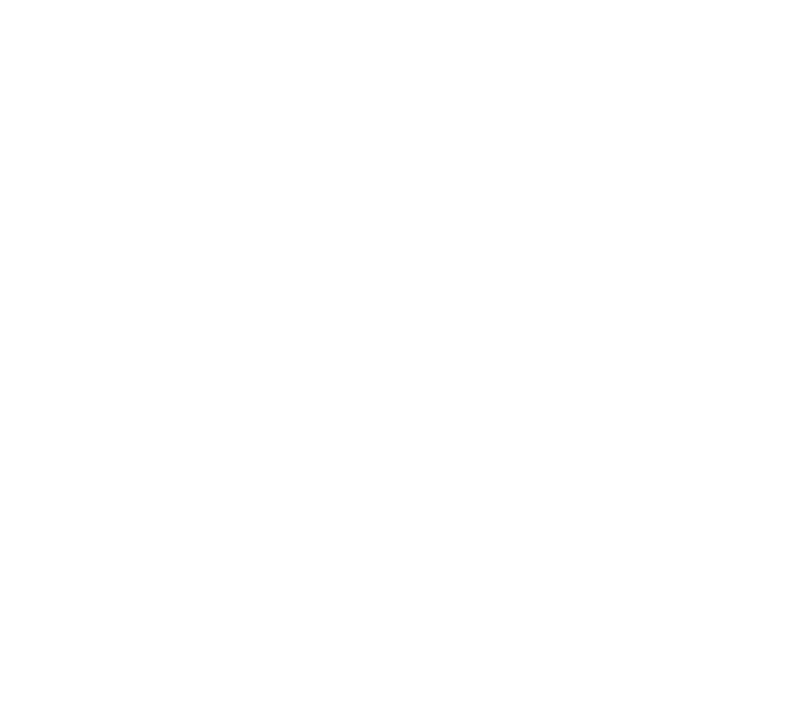
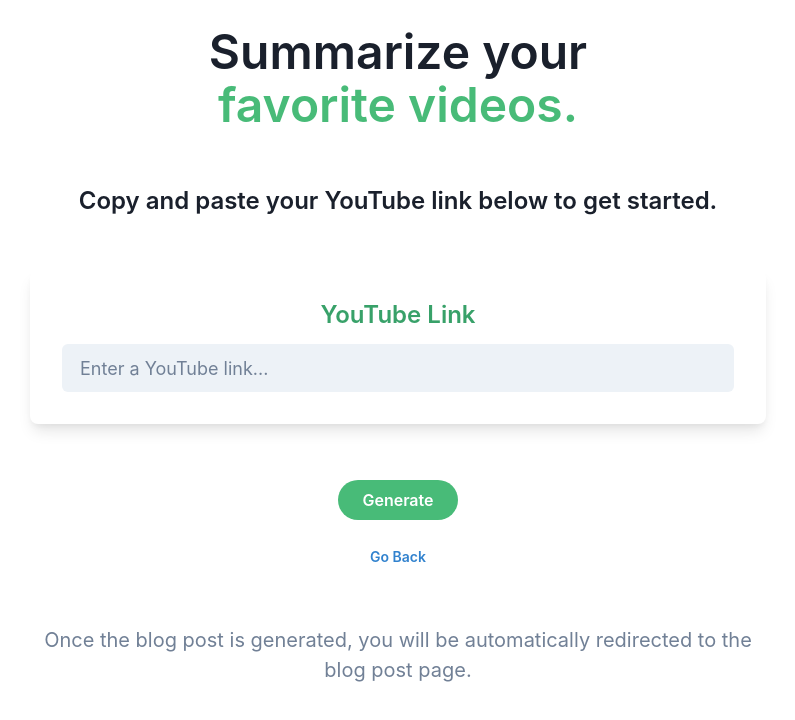
Before and after one commit to Nyumat/iSpyAI, a React (Vite) app in the folder ispyai-frontend/: page /generate in a window 1280 px wide. Before the commit this address had no page. Shown: the top 720 px of the page, without its empty margins (242-1037 px from the left). Built offline with nearby package versions, Linux system fonts and the light colour scheme.

Commit message:
[PR] Added Generate Page and Mock Data Fetching (#1)

```diff
--- a/ispyai-frontend/package.json
+++ b/ispyai-frontend/package.json
@@ -13,6 +13,7 @@
     "@chakra-ui/react": "^2.6.1",
     "@emotion/react": "^11.11.0",
     "@emotion/styled": "^11.11.0",
+    "axios": "^1.4.0",
     "framer-motion": "^10.12.12",
     "react": "^18.2.0",
     "react-dom": "^18.2.0",
--- a/ispyai-frontend/src/app/App.tsx
+++ b/ispyai-frontend/src/app/App.tsx
@@ -1,6 +1,7 @@
 import { Routes, Route } from 'react-router-dom'
 import Landing from '../pages/Landing'
 import Navbar from '../components/layout/Navbar'
+import Generate from '../pages/Generate'
 
 function App() {
 
@@ -8,7 +9,8 @@
     <>
       <Navbar />
       <Routes>
-        <Route path="/" element={<Landing/>} />
+        <Route path="/" element={<Landing />} />
+        <Route path="/generate" element={<Generate/>} />
       </Routes>
     </>
   )
--- /dev/null
+++ b/ispyai-frontend/src/pages/Generate.tsx
@@ -0,0 +1,147 @@
+import {
+      Box,
+      Heading,
+      Container,
+      Text,
+      Stack,
+      Input,
+      Button,
+      Progress,
+      useColorMode,
+
+} from '@chakra-ui/react';
+import axios from 'axios';
+import { useState } from 'react';
+
+const Generate = () => {
+
+      const [loading, setLoading] = useState(false);
+      const [url, setUrl] = useState('');
+      const { colorMode } = useColorMode();
+
+      const handleGenerate = async () => {
+            setLoading(true);
+            sendGenerateRequest();
+            setTimeout(() => {
+                  setLoading(false);
+            }, 3000);
+      };
+
+      const sendGenerateRequest = async () => {
+            const response = await axios.post('http://localhost:8080/api/generate', {
+                  url: url,
+            });
+            console.log(response);
+      };
+
+      return (
+            <Container maxW={'3xl'}>
+                  <Stack
+                        as={Box}
+                        textAlign={'center'}
+                        spacing={{ base: 8, md: 14 }}
+                        py={{ base: 12, md: 26 }}>
+                        <Heading
+                              fontWeight={600}
+                              fontSize={{ base: '2xl', sm: '4xl', md: '5xl' }}
+                              lineHeight={'110%'}>
+                              Summarize your <br />
+                              <Text as={'span'} color={'green.400'}>
+                                    favorite videos.
+                              </Text>
+                        </Heading>
+
+                        <Heading
+                              fontWeight={600}
+                              fontSize={{ base: 'md', sm: 'xl', md: '2xl' }}
+                              lineHeight={'110%'}>
+                              Copy and paste your YouTube link below to get started.
+                        </Heading>
+
+
+                        {!loading ? (
+                              <Box
+                                    rounded={'lg'}
+                                    bg={colorMode === 'light' ? 'white' : 'gray.700'}
+                                    boxShadow={'lg'}
+                                    p={8}>
+                                    <Stack spacing={4}>
+                                          <Text
+                                                color={'green.500'}
+                                                fontWeight={600}
+                                                fontSize={{ base: 'md', sm: 'xl', md: '2xl' }}
+                                                lineHeight={'110%'}>
+                                                YouTube Link
+                                          </Text>
+                                          <Input
+                                                placeholder="Enter a YouTube link..."
+                                                value={url}
+                                                onChange={(e) => setUrl(e.target.value)}
+                                                size="lg"
+                                                variant="filled"
+                                          />
+                                    </Stack>
+                              </Box>
+                        ) : (
+                              <Box
+                                    rounded={'lg'}
+                                    bg={colorMode === 'light' ? 'white' : 'gray.700'}
+                                    boxShadow={'lg'}
+                                    p={8}>
+                                    <Stack spacing={4}>
+                                          <Text
+                                                color={'green.500'}
+                                                fontWeight={600}
+                                                fontSize={{ base: 'md', sm: 'xl', md: '2xl' }}
+                                                lineHeight={'110%'}>
+                                                Generating...
+                                          </Text>
+                                          <Progress size="xs" isIndeterminate />
+                                    </Stack>
+                              </Box>
+                        )}
+
+
+                        <Stack
+                              direction={'column'}
+                              spacing={3}
+                              align={'center'}
+                              alignSelf={'center'}
+                              position={'relative'}>
+                              <Button
+                                    isLoading={loading}
+                                    onClick={handleGenerate}
+                                    colorScheme={'green'}
+                                    bg={'green.400'}
+                                    rounded={'full'}
+                                    px={6}
+                                    _hover={{
+                                          bg: 'green.500',
+                                    }}>
+                                    Generate
+                              </Button>
+
+                              <Button variant={'link'} colorScheme={'blue'} size={'sm'} onClick={() => window.history.back()} py={4}>
+                                    Go Back
+                              </Button>
+
+                              <Box py={8}>
+                                    <Text
+                                          color={'gray.500'}
+                                          maxW={'3xl'}
+                                          fontSize={{ base: 'md', lg: 'xl' }}>
+                                          Once the blog post is generated, you will be automatically
+                                          redirected to the blog post page.
+                                    </Text>
+                              </Box>
+
+                        </Stack>
+
+
+                  </Stack>
+            </Container>
+
+      )
+}
+
+export default Generate
--- a/ispyai-frontend/src/pages/Landing.tsx
+++ b/ispyai-frontend/src/pages/Landing.tsx
@@ -9,8 +9,11 @@
       useColorModeValue,
       createIcon,
 } from '@chakra-ui/react';
+import { useNavigate } from 'react-router-dom';
 
 export default function Landing() {
+      const navigate = useNavigate();
+
       return (
             <>
                   <Container maxW={'3xl'}>
@@ -21,14 +24,14 @@
                               py={{ base: 20, md: 36 }}>
                               <Heading
                                     fontWeight={600}
-                                    fontSize={{ base: '2xl', sm: '4xl', md: '6xl' }}
+                                    fontSize={{ base: '2xl', sm: '4xl', md: '7xl' }}
                                     lineHeight={'110%'}>
                                     Summarize your <br />
                                     <Text as={'span'} color={'green.400'}>
                                           favorite videos.
                                     </Text>
                               </Heading>
-                              <Text color={'gray.500'}>
+                              <Text color={'gray.500'} maxW={'3xl'} fontSize={{ base: 'md', lg: 'xl' }}>
                                     Welcome to iSpyAI! We are a video summarization service that
                                     allows you to summarize your favorite videos. We use the latest
                                     in AI technology to summarize your videos in a matter of
@@ -44,6 +47,7 @@
                                           colorScheme={'green'}
                                           bg={'green.400'}
                                           rounded={'full'}
+                                          onClick={() => navigate('/generate')}
                                           px={6}
                                           _hover={{
                                                 bg: 'green.500',
@@ -69,7 +73,7 @@
                                                 right={'-125px'}
                                                 top={'-15px'}
                                                 transform={'rotate(10deg)'}>
-                                                Starting at $15/mo
+                                                It's completely free!
                                           </Text>
                                     </Box>
                               </Stack>
```
Also changed, not shown: 1 other file (tests, documents, lock files or other folders).
